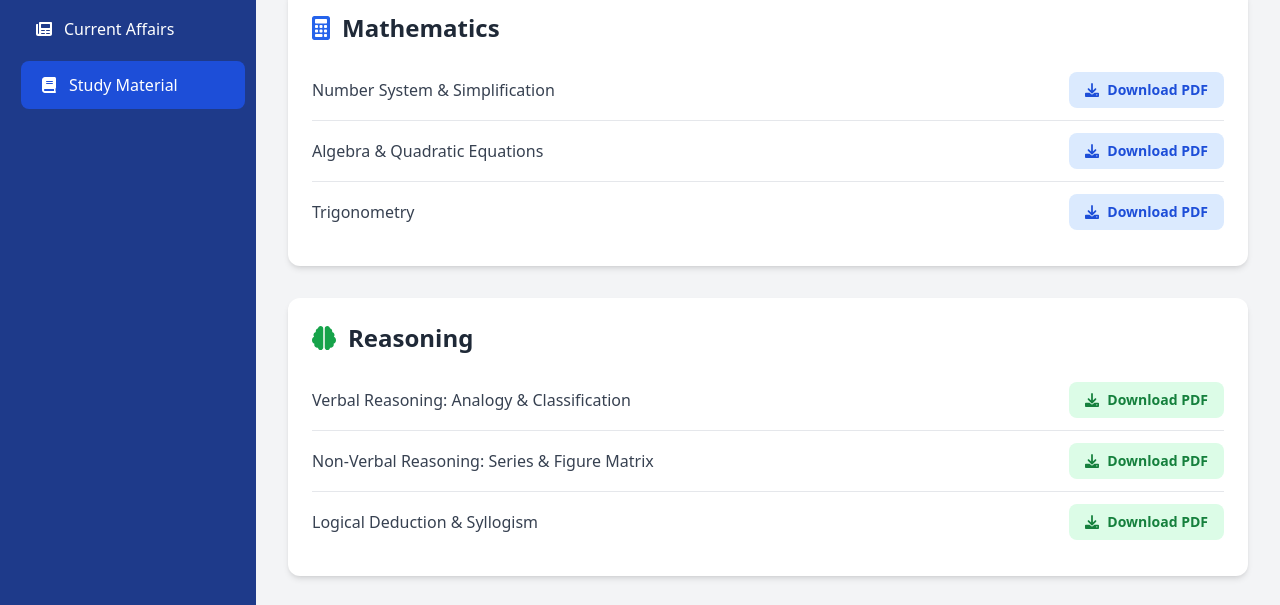
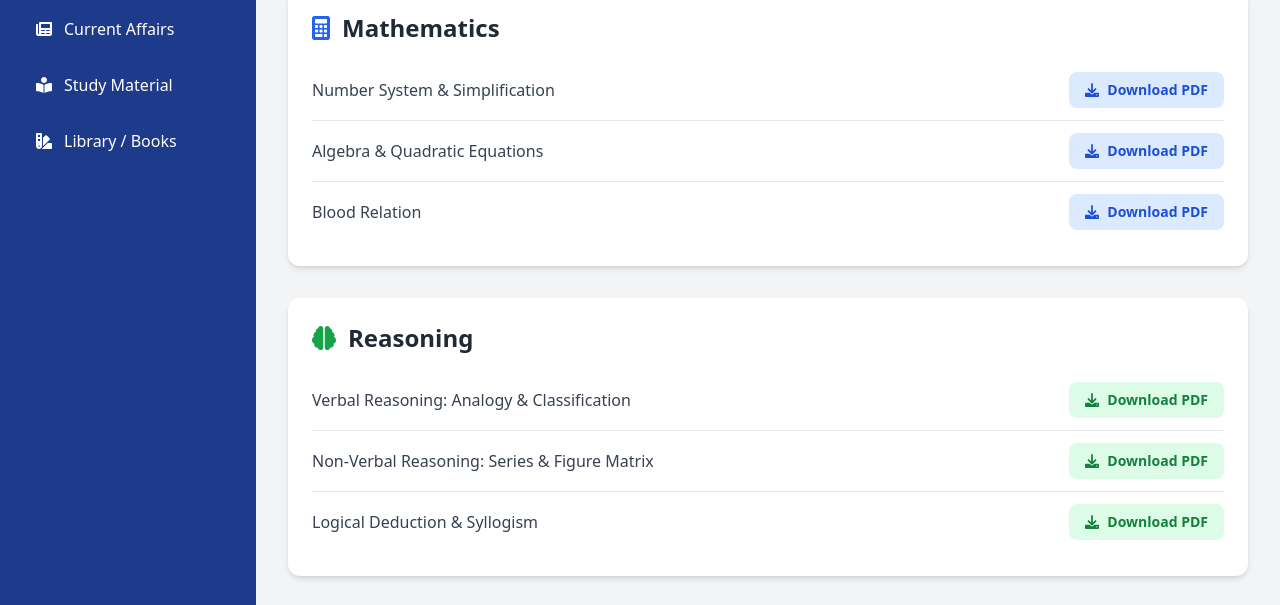
Before and after one commit to ayshwaryee/ssb-website-main, a plain HTML site: page study-material.html in a window 1280 px wide. Shown: the part 148-753 px from the top of the page. Drawn offline with nearby package versions, Linux system fonts and the light colour scheme.

Commit message:
Update study-material.html

```diff
--- a/study-material.html
+++ b/study-material.html
@@ -25,15 +25,20 @@
                 </a>
             </div>
             <nav class="flex-1 p-4 space-y-2">
-                <a href="dashboard.html" class="sidebar-link flex items-center px-4 py-3 rounded-lg">
+                <a href="dashboard.html" class="sidebar-link active flex items-center px-4 py-3 rounded-lg">
                     <i class="fas fa-tachometer-alt w-6 mr-2"></i> Dashboard
                 </a>
 
                 <a href="current-affairs.html" class="sidebar-link flex items-center px-4 py-3 rounded-lg">
                     <i class="fas fa-newspaper w-6 mr-2"></i> Current Affairs
                 </a>
-                <a href="study-material.html" class="sidebar-link active flex items-center px-4 py-3 rounded-lg">
-                    <i class="fas fa-book w-6 mr-2"></i> Study Material
+
+                <a href="study-material.html" class="sidebar-link flex items-center px-4 py-3 rounded-lg">
+                    <i class="fas fa-book-reader w-6 mr-2"></i> Study Material
+                </a>
+
+                <a href="library.html" class="sidebar-link flex items-center px-4 py-3 rounded-lg">
+                    <i class="fas fa-swatchbook w-6 mr-2"></i> Library / Books
                 </a>
             </nav>
             <div class="p-4 border-t border-blue-800">
@@ -66,7 +71,7 @@
                             <button onclick="alert('Download will be enabled via admin panel')" class="bg-blue-100 text-blue-700 hover:bg-blue-200 font-semibold px-4 py-2 rounded-lg text-sm flex items-center"><i class="fas fa-download mr-2"></i>Download PDF</button>
                         </li>
                         <li class="flex items-center justify-between py-3">
-                            <span class="font-medium text-gray-700">Trigonometry</span>
+                            <span class="font-medium text-gray-700">Blood Relation</span>
                             <button onclick="alert('Download will be enabled via admin panel')" class="bg-blue-100 text-blue-700 hover:bg-blue-200 font-semibold px-4 py-2 rounded-lg text-sm flex items-center"><i class="fas fa-download mr-2"></i>Download PDF</button>
                         </li>
                     </ul>
```
